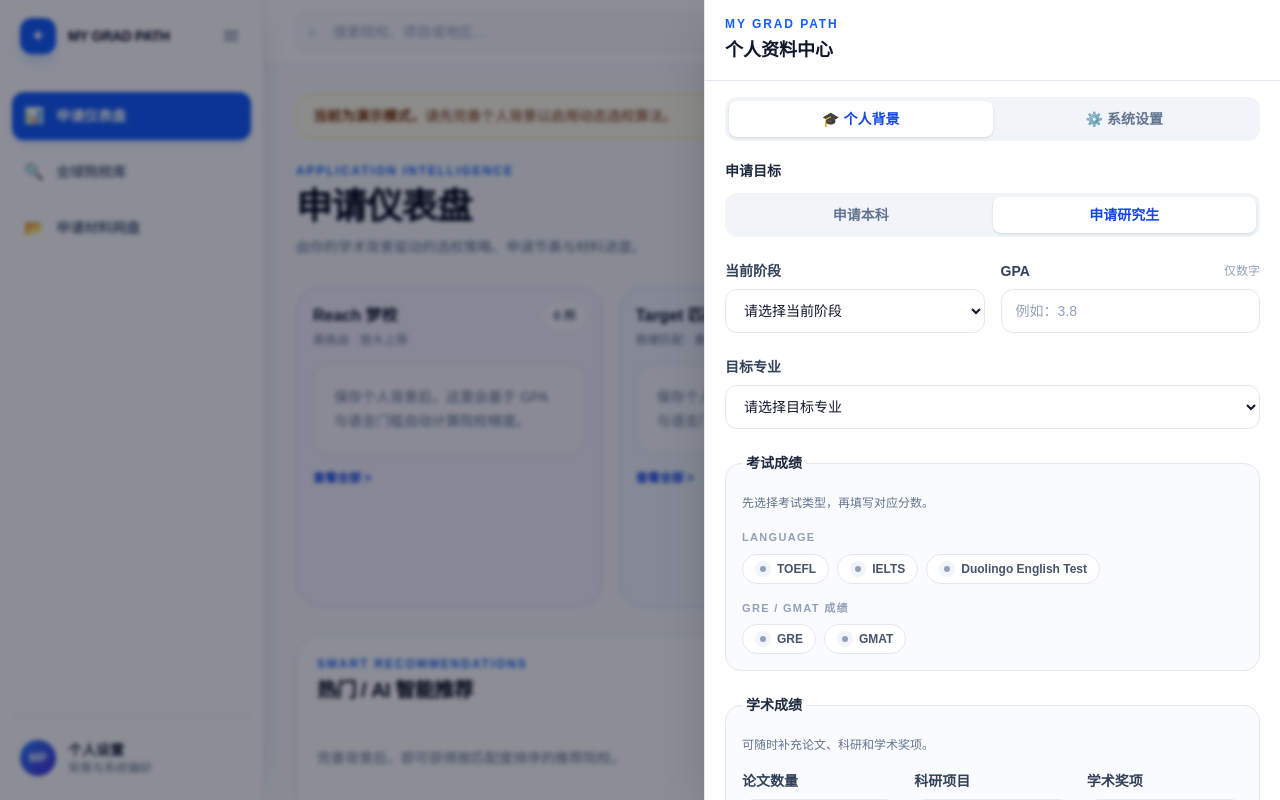
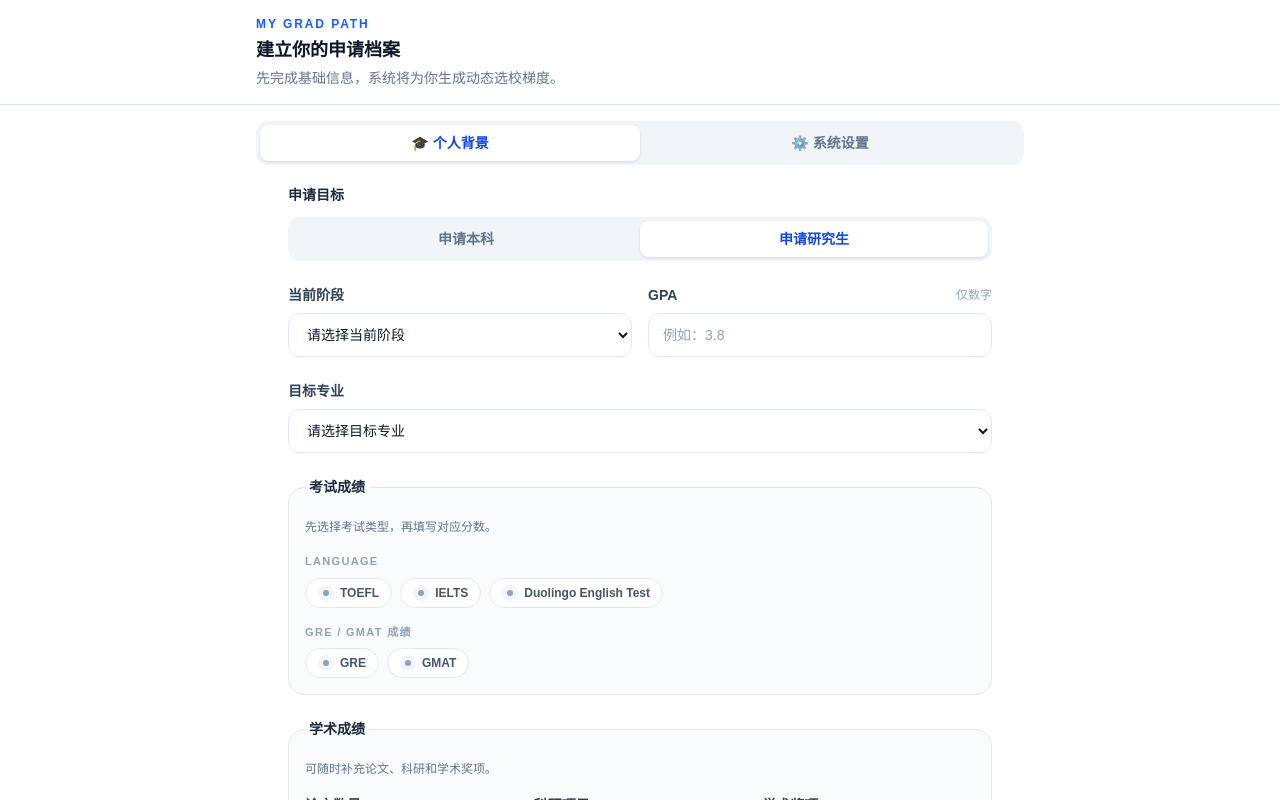
Before and after one commit to KoKo-LI/my-grad-app, a Next.js app: page / in a window 1280 px wide. Shown: the top 800 px of the page. Built offline with nearby package versions, Linux system fonts and the light colour scheme.

Commit message:
fix: show onboarding as full-screen flow

```diff
--- a/src/components/ProfileDrawer.tsx
+++ b/src/components/ProfileDrawer.tsx
@@ -432,6 +432,7 @@ function ProfileForm({ initialProfile, onSaved }: { initialProfile: StudentProfi
 export default function ProfileDrawer({ onClose, onSaved, onThemeChange, open, profile, theme }: ProfileDrawerProps) {
   const [activeTab, setActiveTab] = useState<DrawerTab>("profile");
   const formKey = profile ? JSON.stringify(profile) : "onboarding";
+  const isOnboarding = open && profile === null;
 
   const handleClear = () => {
     clearLocalProfileData();
@@ -440,17 +441,20 @@ export default function ProfileDrawer({ onClose, onSaved, onThemeChange, open, p
 
   return (
     <div aria-hidden={!open} className={`fixed inset-0 z-50 transition ${open ? "pointer-events-auto" : "pointer-events-none"}`}>
-      <button aria-label="关闭个人资料抽屉" className={`absolute inset-0 bg-slate-950/45 backdrop-blur-[2px] transition-opacity ${open ? "opacity-100" : "opacity-0"}`} onClick={onClose} tabIndex={open ? 0 : -1} type="button" />
-      <aside aria-label="个人资料与系统设置" aria-modal="true" className={`absolute inset-y-0 right-0 flex w-full max-w-xl flex-col border-l border-slate-200 bg-white shadow-2xl transition-transform duration-300 dark:border-slate-700 dark:bg-slate-950 ${open ? "translate-x-0" : "translate-x-full"}`} role="dialog">
-        <div className="flex items-center justify-between border-b border-slate-200 px-5 py-4 dark:border-slate-700">
-          <div>
+      {!isOnboarding && <button aria-label="关闭个人资料抽屉" className={`absolute inset-0 bg-slate-950/45 backdrop-blur-[2px] transition-opacity ${open ? "opacity-100" : "opacity-0"}`} onClick={onClose} tabIndex={open ? 0 : -1} type="button" />}
+      <aside aria-label="个人资料与系统设置" aria-modal="true" className={`absolute flex w-full flex-col bg-white transition-transform duration-300 dark:bg-slate-950 ${isOnboarding ? "inset-0 h-[100dvh] max-w-none" : "inset-y-0 right-0 max-w-xl border-l border-slate-200 shadow-2xl dark:border-slate-700"} ${open ? "translate-x-0" : "translate-x-full"}`} role="dialog">
+        <div className={`flex items-center justify-between border-b border-slate-200 py-4 dark:border-slate-700 ${isOnboarding ? "px-5 sm:px-8" : "px-5"}`}>
+          <div className={isOnboarding ? "mx-auto flex w-full max-w-3xl items-center justify-between" : undefined}>
+            <div>
             <p className="text-xs font-bold tracking-[0.16em] text-blue-600">MY GRAD PATH</p>
-            <h2 className="mt-1 text-lg font-bold text-slate-900 dark:text-white">个人资料中心</h2>
+            <h2 className="mt-1 text-lg font-bold text-slate-900 dark:text-white">{isOnboarding ? "建立你的申请档案" : "个人资料中心"}</h2>
+            {isOnboarding && <p className="mt-1 text-sm text-slate-500">先完成基础信息，系统将为你生成动态选校梯度。</p>}
+            </div>
+            {profile && <button aria-label="关闭抽屉" className="rounded-lg p-2 text-slate-500 transition hover:bg-slate-100 hover:text-slate-900 dark:hover:bg-slate-800 dark:hover:text-white" onClick={onClose} type="button"><CloseIcon /></button>}
           </div>
-          {profile && <button aria-label="关闭抽屉" className="rounded-lg p-2 text-slate-500 transition hover:bg-slate-100 hover:text-slate-900 dark:hover:bg-slate-800 dark:hover:text-white" onClick={onClose} type="button"><CloseIcon /></button>}
         </div>
 
-        <div className="mx-5 mt-4 grid grid-cols-2 rounded-xl bg-slate-100 p-1 dark:bg-slate-800">
+        <div className={`mt-4 grid grid-cols-2 rounded-xl bg-slate-100 p-1 dark:bg-slate-800 ${isOnboarding ? "mx-auto w-[calc(100%-2.5rem)] max-w-3xl sm:w-[calc(100%-4rem)]" : "mx-5"}`}>
           {([
             ["profile", "🎓 个人背景"],
             ["settings", "⚙️ 系统设置"],
@@ -459,7 +463,7 @@ export default function ProfileDrawer({ onClose, onSaved, onThemeChange, open, p
           ))}
         </div>
 
-        <div className="flex-1 overflow-y-auto px-5 py-5">
+        <div className={`flex-1 overflow-y-auto py-5 ${isOnboarding ? "mx-auto w-full max-w-3xl px-5 sm:px-8" : "px-5"}`}>
           {activeTab === "profile" ? (
             <ProfileForm initialProfile={profile ?? emptyProfile} key={formKey} onSaved={onSaved} />
           ) : (
```
